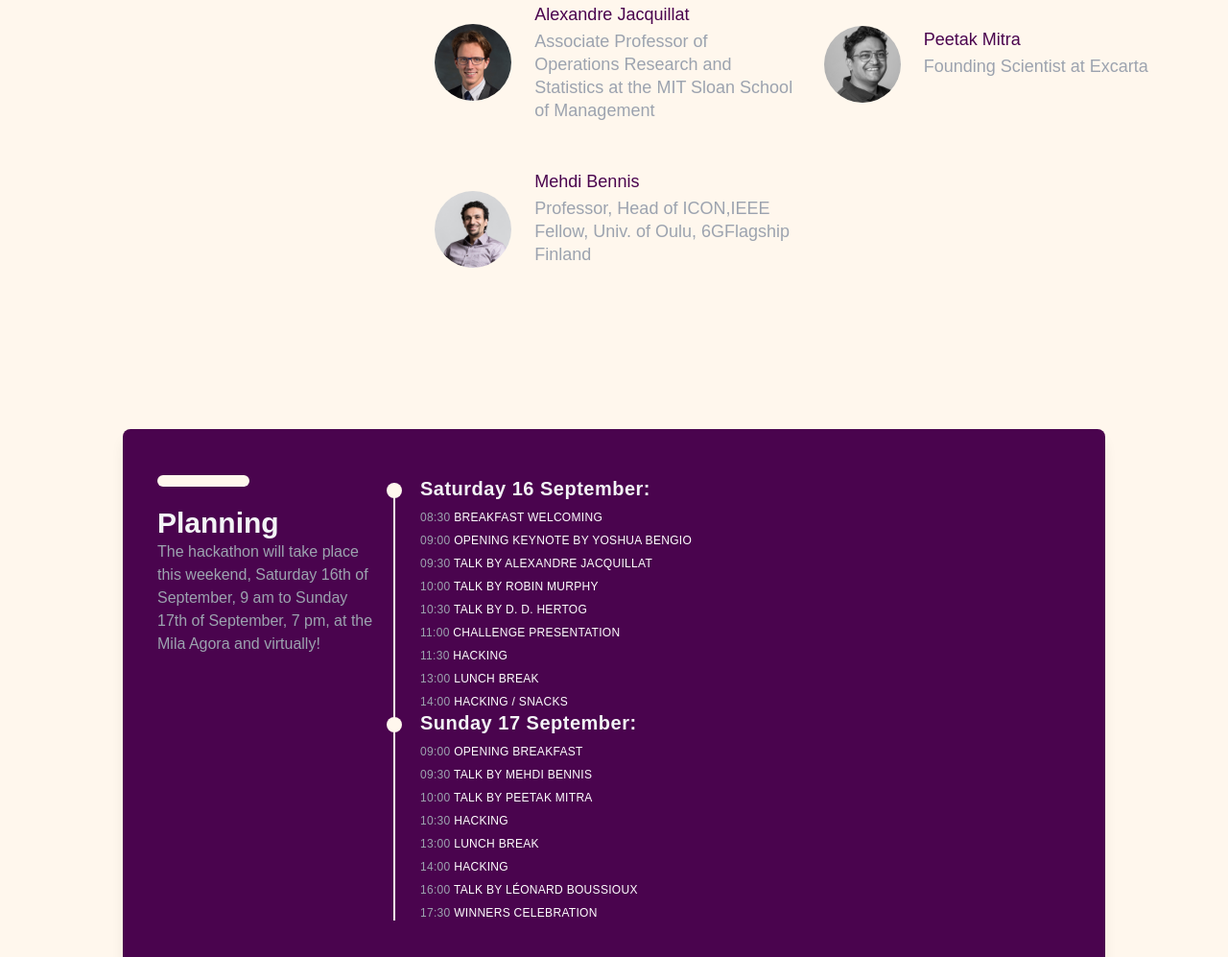
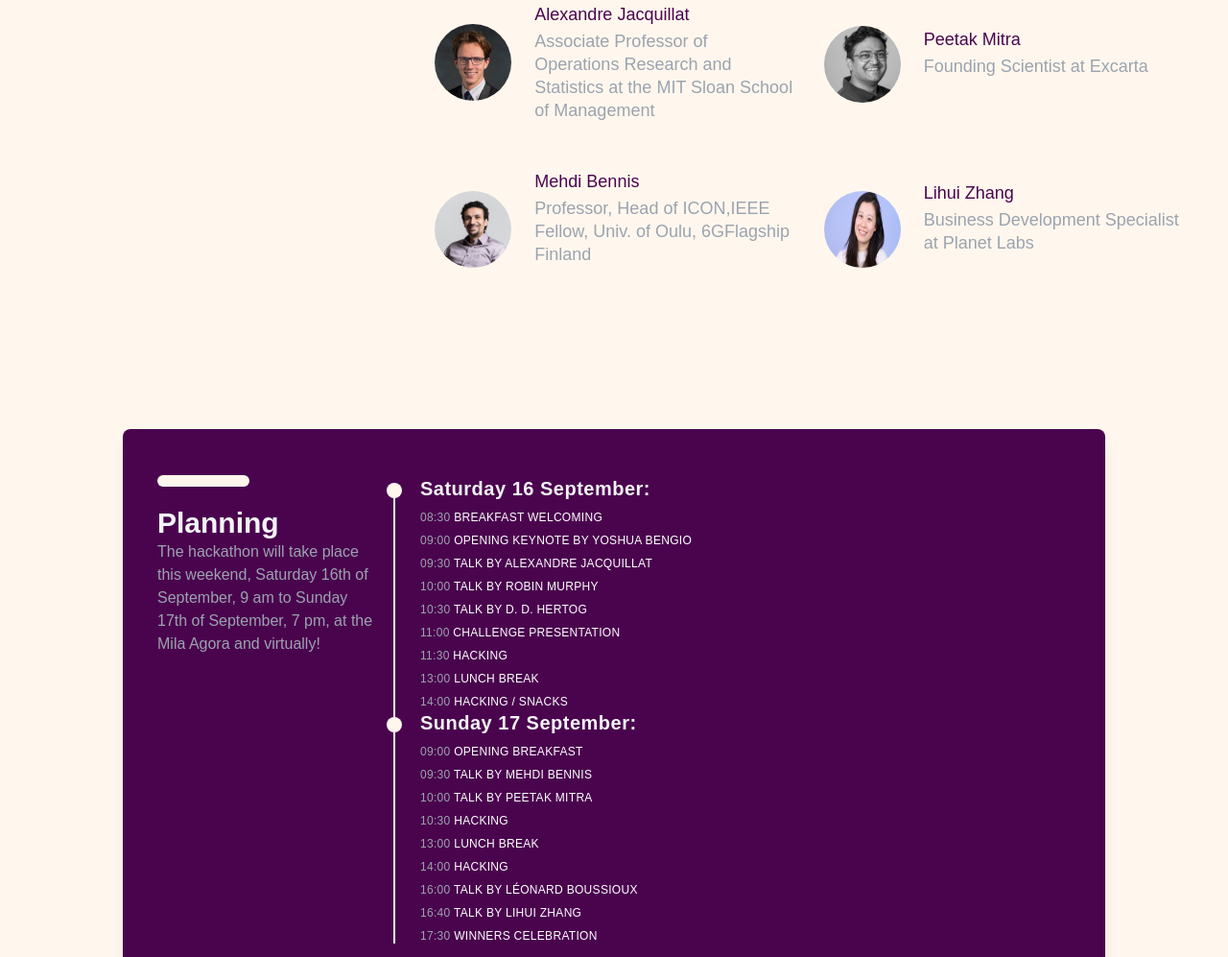
Before and after one commit to gitbooo/httm, a plain HTML site: page index.html in a window 1280 px wide. Shown: the part 4189-5186 px from the top of the page at 96% size. Drawn offline with nearby package versions, Linux system fonts and the light colour scheme.

Commit message:
add lydia

```diff
--- a/index.html
+++ b/index.html
@@ -2536,6 +2536,15 @@
                         <h3>Mehdi Bennis</h3>
                         <p class="text-theme text-gray-400">Professor, Head of ICON,IEEE Fellow, Univ. of Oulu, 6GFlagship
                           Finland</p>
+                      </div>
+                    </div>
+                  </li>
+                  <li>
+                    <div class="flex items-center space-x-4 lg:space-x-6 ">
+                      <img class="w-16 h-16 rounded-full lg:w-20 lg:h-20 mt-6" src="./img/lydia.jpg" alt="picture">
+                      <div class="font-medium text-lg text-fuchsia-950 leading-6 space-y-1">
+                        <h3>Lihui Zhang</h3>
+                        <p class="text-theme text-gray-400">Business Development Specialist at Planet Labs</p>
                       </div>
                     </div>
                   </li>
@@ -2652,6 +2661,11 @@
                       <p class="text-xs tracking-wide uppercase text-gray-400 mt-2">
                         16:00
                         <span class="mt-3 text-white">Talk by Léonard Boussioux
+                        </span>
+                      </p>
+                      <p class="text-xs tracking-wide uppercase text-gray-400 mt-2">
+                        16:40
+                        <span class="mt-3 text-white">Talk by Lihui Zhang
                         </span>
                       </p>
                       <p class="text-xs tracking-wide uppercase text-gray-400 mt-2">
```
Also changed, not shown: img/lydia.jpg (added), 1 other file.
